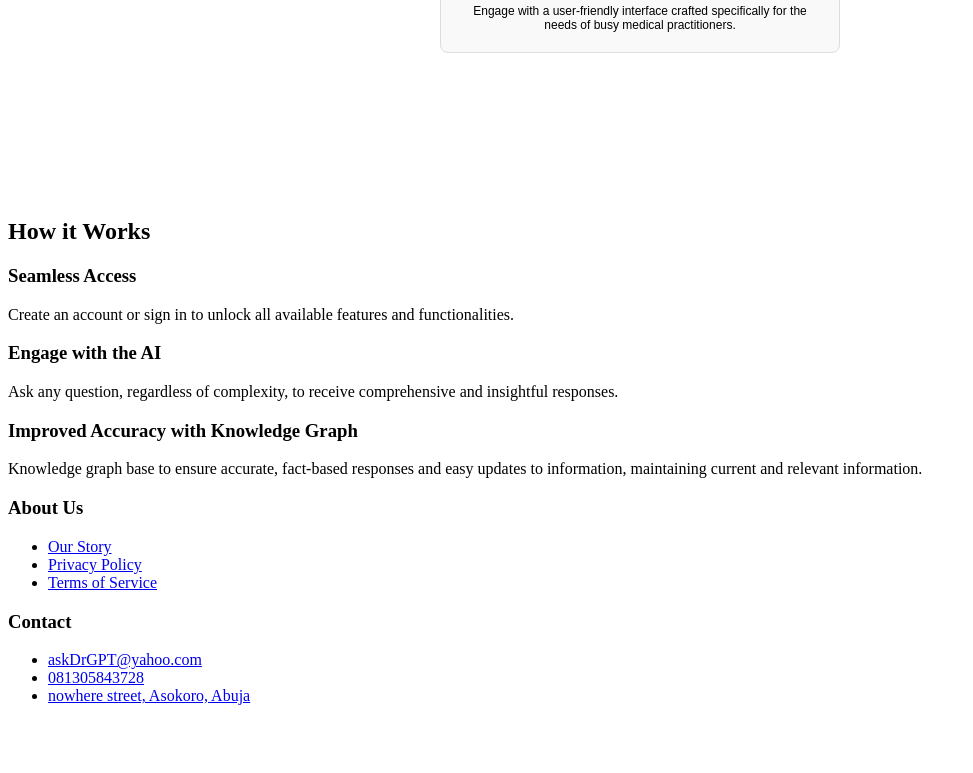
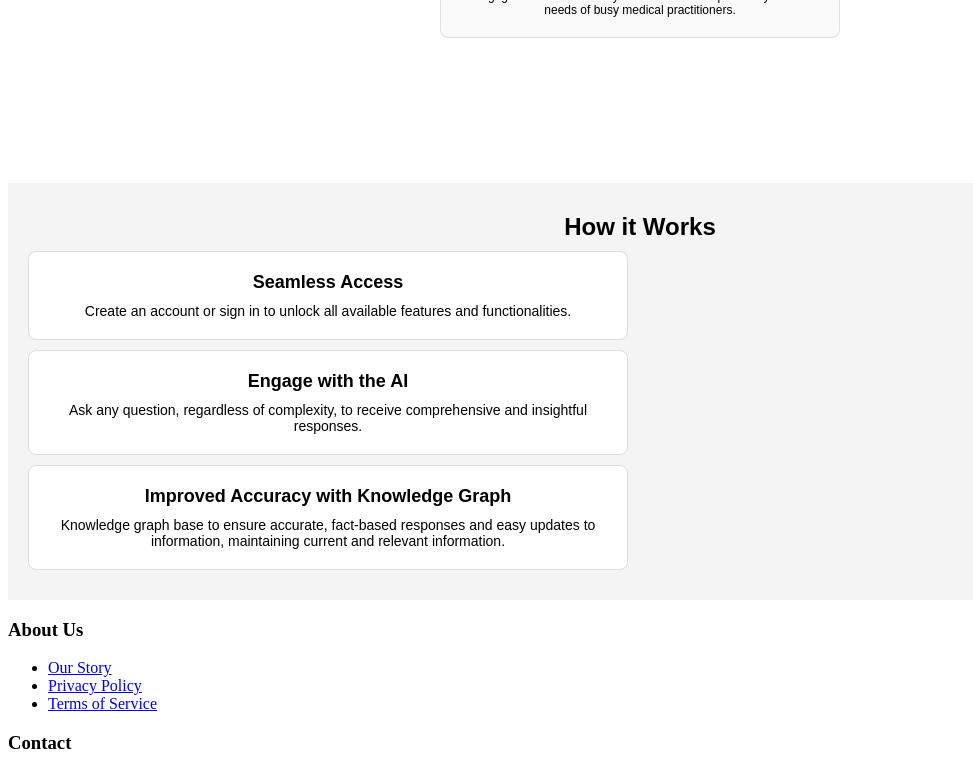
Before and after one commit to fateeS88/DrGPT, a React (Vite) app: page / in a window 1280 px wide. Shown: the part 1374-2147 px from the top of the page, without its empty margins (0-973 px from the left). Before the commit the page ends 2095 px from the top, so only its background shows below. Built offline with nearby package versions, Linux system fonts and the light colour scheme.

Commit message:
how it works

```diff
--- a/src/App.css
+++ b/src/App.css
@@ -172,7 +172,7 @@ align-items: center;
   height: 100vh;
   text-align: center;
   font-family: sans-serif;
-  margin: 20px 0 0;
+  margin: 5px 0 0;
   padding: 15px;
   display: flex;
   flex-direction: column;
@@ -213,3 +213,38 @@ align-items: center;
   font-size: 12px;
   margin: 0;
 }
+
+.How {
+  width: 100%;
+  padding: 20px;
+  background-color: #f4f4f4;
+  text-align: center;
+  font-family: sans-serif;
+}
+
+.How h3 {
+  font-size: 24px;
+  margin-top: 10px;
+  margin-bottom: 10px;
+}
+
+.How div {
+  background-color: #ffffff;
+  border: 1px solid #ddd;
+  border-radius: 8px;
+  padding: 20px;
+  margin: 10px 0;
+  margin-top: 3px;
+  max-width: 600px;
+}
+
+.How h4 {
+  font-size: 18px;
+  margin-top: 0;
+  margin-bottom: 10px;
+}
+
+.How p {
+  font-size: 14px;
+  margin: 0;
+}
--- a/src/Components/Sections/HowItWorks.jsx
+++ b/src/Components/Sections/HowItWorks.jsx
@@ -7,11 +7,11 @@ const works = [
 
 export default function How () {
     return (
-        <div>
-            <h2> How it Works </h2>
+        <div className="How">
+            <h3> How it Works </h3>
             {works.map((works, index) => (
                 <div  key={index}>
-                    <h3>{works.title}</h3>
+                    <h4>{works.title}</h4>
                     <p>{works.description}</p>
                 </div>
             ))}
```
